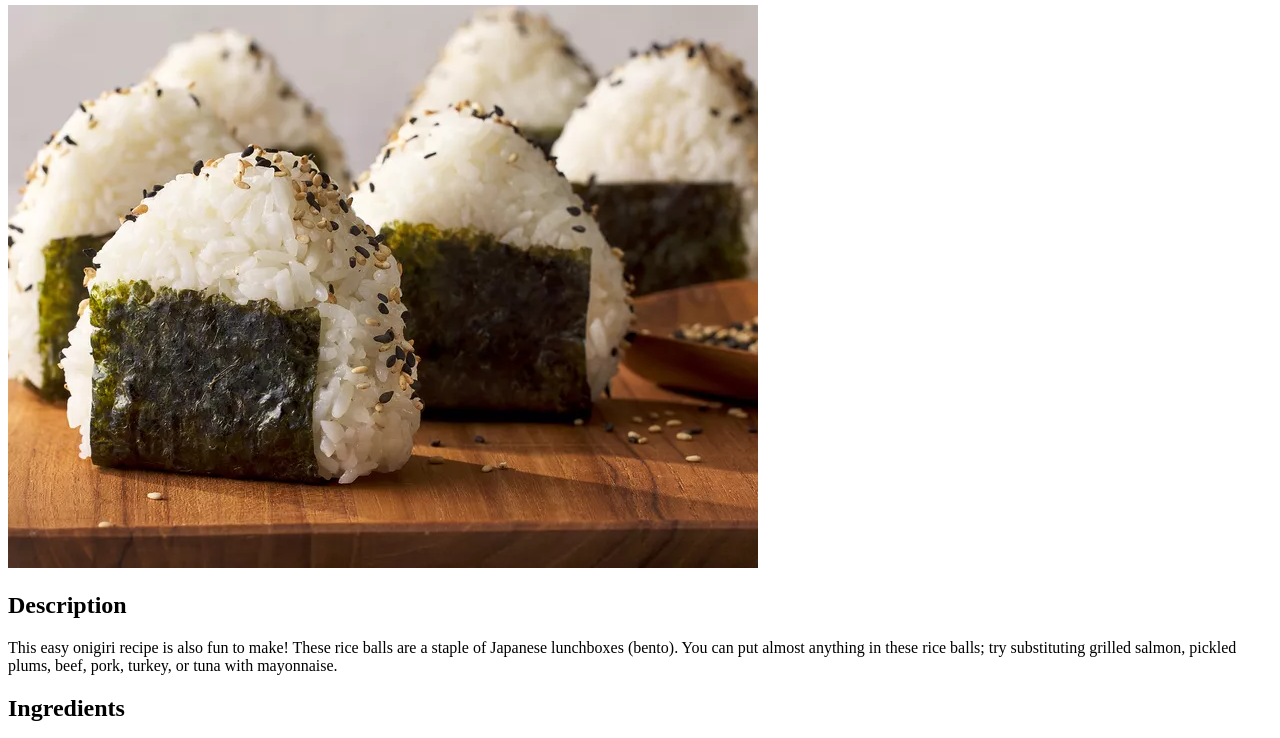
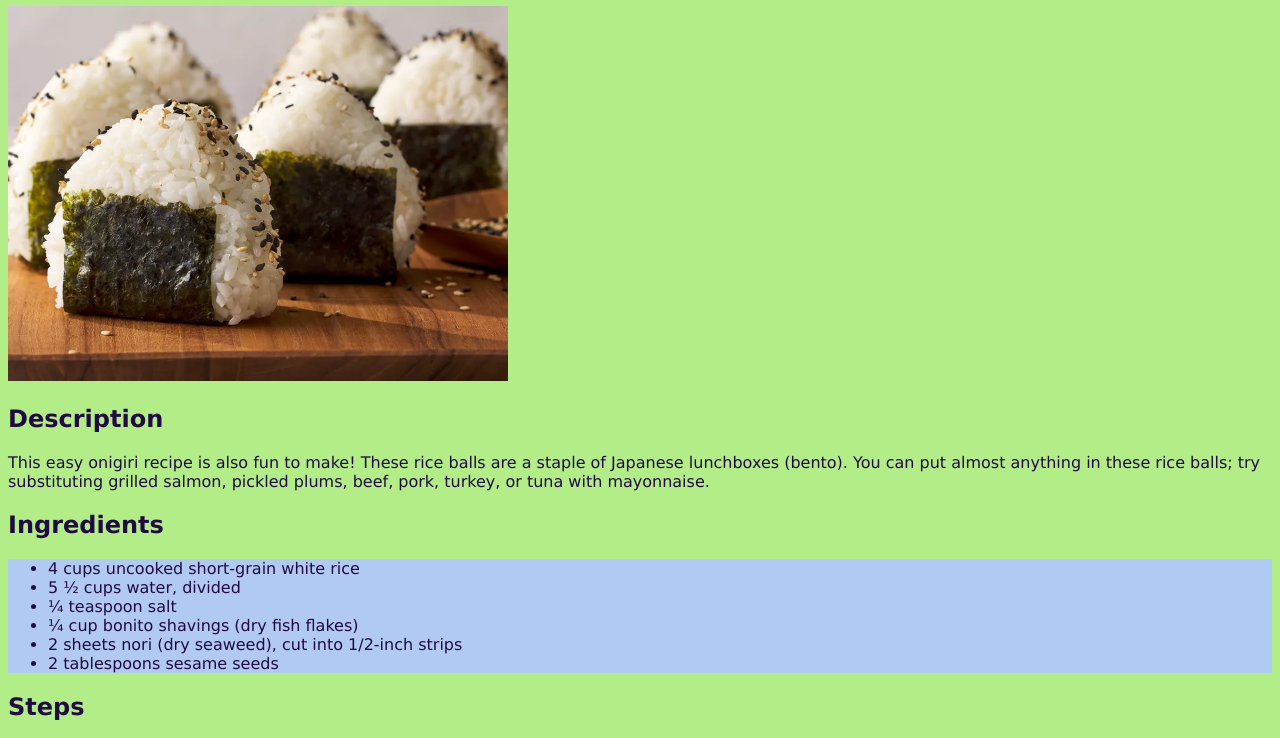
Before and after one commit to Mankrik69/odin-recipes, a plain HTML site: page recipes/onigiri.html in a window 1280 px wide. Shown: the part 75-813 px from the top of the page. Drawn offline with Linux system fonts and the light colour scheme.

Commit message:
Add styles

```diff
--- a/recipes/onigiri.html
+++ b/recipes/onigiri.html
@@ -4,6 +4,7 @@
 <head>
     <meta charset="UTF-8">
     <title>Onigiri (Japanese Rice Balls)</title>
+    <link rel="stylesheet" href="../styles/styles.css">
 </head>
 
 <body>
--- /dev/null
+++ b/styles/styles.css
@@ -0,0 +1,15 @@
+body {
+    font-family: Verdana;
+    background-color: #B2ED87;
+    color: #210A41;
+}
+
+ul,
+ol {
+    background-color: #B1CAF3;
+}
+
+img {
+    width: 500px;
+    height: auto;
+}
```
Also changed, not shown: index.html (+4 -3 lines), recipes/rotel-tacos.html (+1 -0 lines), recipes/syrniki.html (+1 -0 lines).
